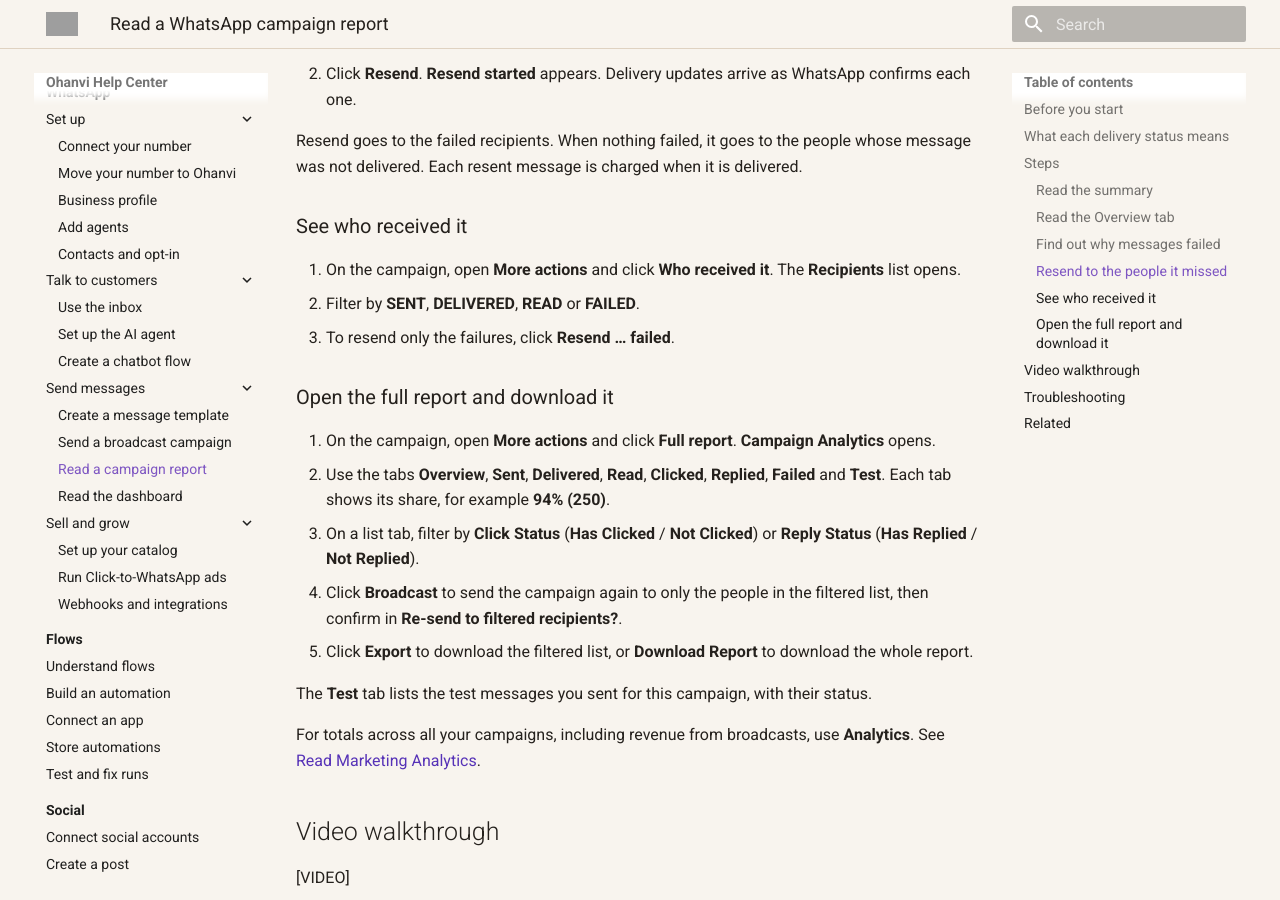
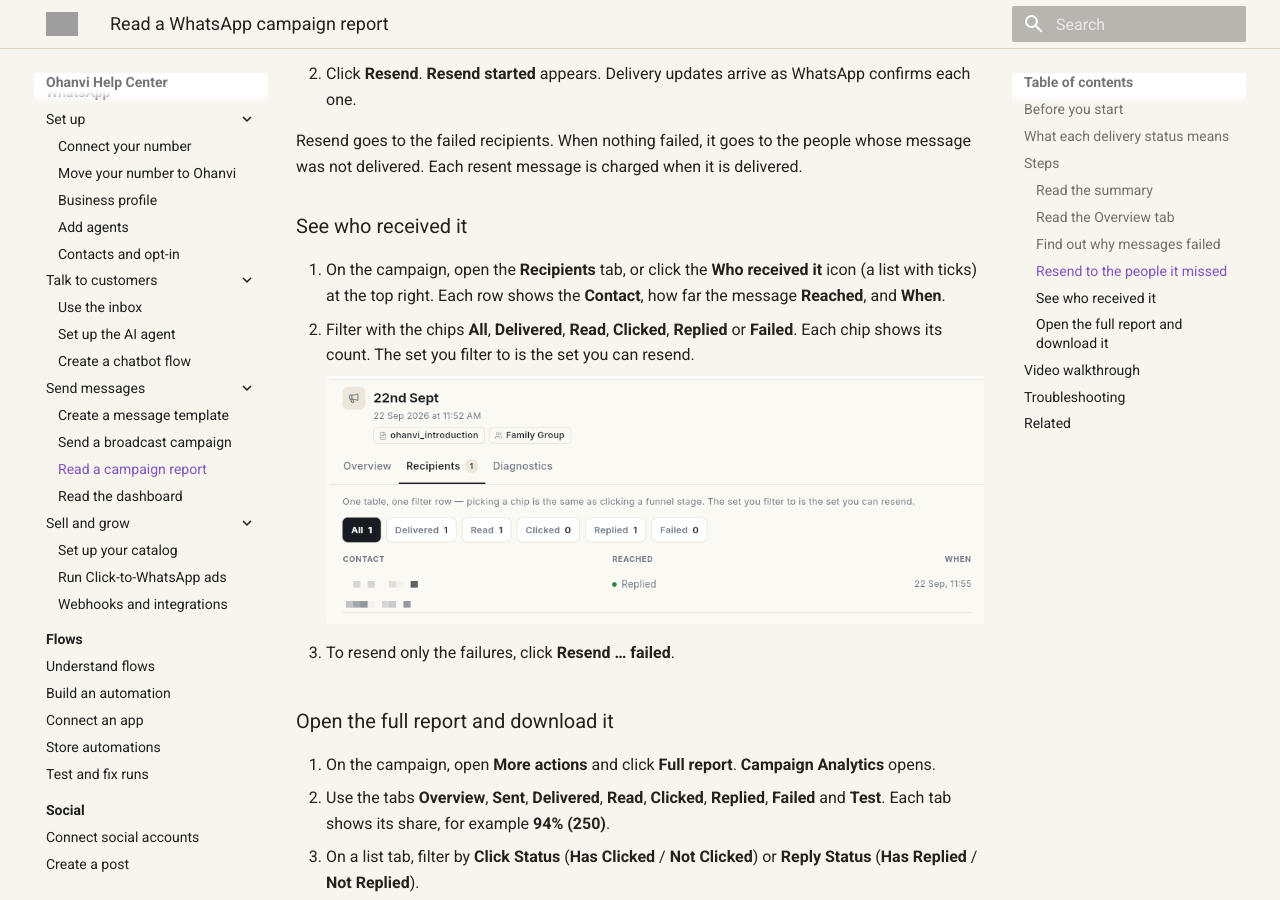
Before and after one commit to Ohanvi/ohanvi.github.io, an MkDocs documentation site: the page built from docs/whatsapp/read-campaign-report.md, in a window 1280 px wide and 900 px high, scrolled down 2779 px. Built offline with MkDocs 1.6.1 and Material for MkDocs 9.7.7, drawn with Linux system fonts in a browser that asks for light colours; grey boxes are pictures that could not be loaded.

Commit message:
docs(whatsapp): Who received it is an icon and the Recipients tab
No More actions menu shows on the report on app.ohanvi.com (27 Sep).
The list icon opens the Recipients tab. The filter chips are All,
Delivered, Read, Clicked, Replied and Failed. Shot added with the
contact blurred.

Co-Authored-By: Claude Opus 5.5 (1M context) <noreply@anthropic.com>

```diff
--- a/docs/whatsapp/read-campaign-report.md
+++ b/docs/whatsapp/read-campaign-report.md
@@ -64,8 +64,11 @@ Resend goes to the failed recipients. When nothing failed, it goes to the people
 
 ### See who received it
 
-1. On the campaign, open **More actions** and click **Who received it**. The **Recipients** list opens.
-2. Filter by **SENT**, **DELIVERED**, **READ** or **FAILED**.
+1. On the campaign, open the **Recipients** tab, or click the **Who received it** icon (a list with ticks) at the top right. Each row shows the **Contact**, how far the message **Reached**, and **When**.
+2. Filter with the chips **All**, **Delivered**, **Read**, **Clicked**, **Replied** or **Failed**. Each chip shows its count. The set you filter to is the set you can resend.
+
+    ![Recipients tab with the All, Delivered, Read, Clicked, Replied and Failed chips](../assets/screenshots/whatsapp-campaign-report-3-recipients.png)
+
 3. To resend only the failures, click **Resend … failed**.
 
 ### Open the full report and download it
```
Also changed, not shown: docs/assets/screenshots/whatsapp-campaign-report-3-recipients.png (added).
